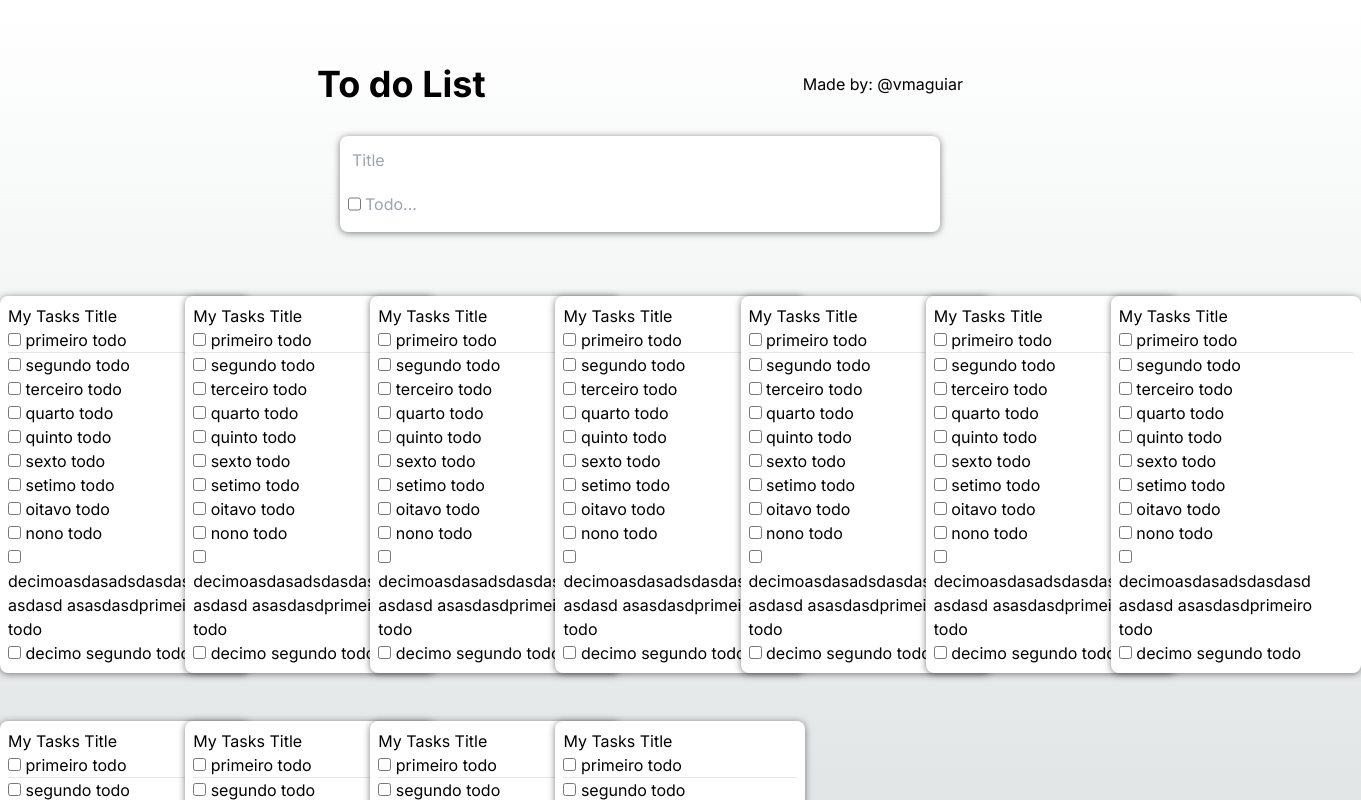
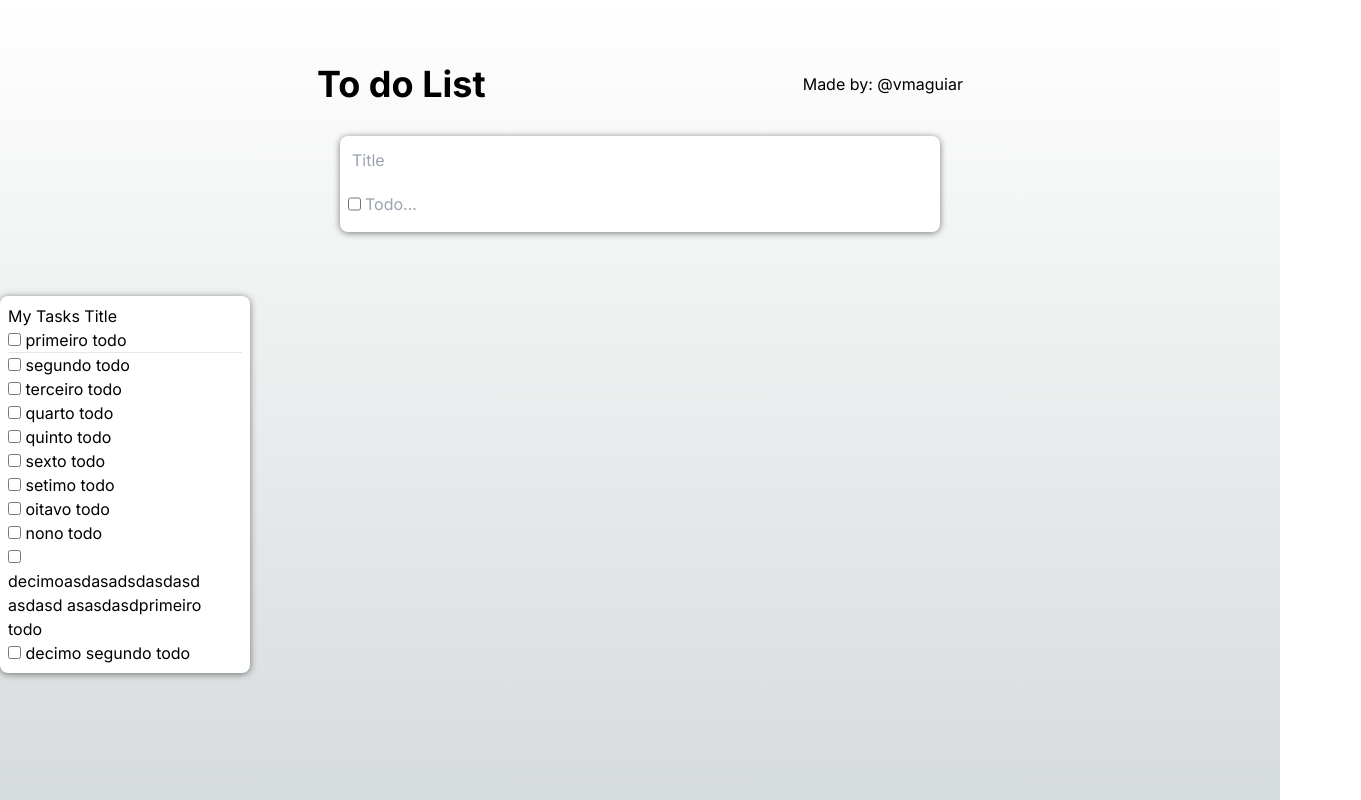
Before and after one commit to vmaguiar/qavi-todo-list-app, a Next.js app: page / in a window 1280 px wide. Shown: the top 800 px of the page, 1361 px wide, since content can reach past the window. Built offline with nearby package versions, Linux system fonts and the light colour scheme.

Commit message:
refactor: removes/changes "returns" test code

```diff
--- a/src/app/page.tsx
+++ b/src/app/page.tsx
@@ -120,17 +120,7 @@ export default function Home() {
         </div> */}
 
       {/* Container with all to do cards */}
-      <div className="grid grid-flow-row grid-cols-7 gap-4 my-8">
-        <Card />
-        <Card />
-        <Card />
-        <Card />
-        <Card />
-        <Card />
-        <Card />
-        <Card />
-        <Card />
-        <Card />
+      <div className="grid grid-flow-row grid-cols-5 gap-4 my-8">
         <Card />
       </div>
       {/* </main> */}
--- a/src/components/Card.tsx
+++ b/src/components/Card.tsx
@@ -15,15 +15,15 @@ export function Card() {
 
       <input type="checkbox" name="4TaskName" id="4TaskId" value="4TaskValue" />
       <label htmlFor="4TaskId">4th Task</label> */}
-      <Todo todoText={'primeiro todo'} index={1} key={1} /> <hr />
-      <Todo todoText={'segundo todo'} index={2} key={2} />
-      <Todo todoText={'terceiro todo'} index={3} key={3} />
-      <Todo todoText={'quarto todo'} index={4} key={4} />
-      <Todo todoText={'quinto todo'} index={5} key={5} />
-      <Todo todoText={'sexto todo'} index={6} key={6} />
-      <Todo todoText={'setimo todo'} index={7} key={7} />
-      <Todo todoText={'oitavo todo'} index={8} key={8} />
-      <Todo todoText={'nono todo'} index={9} key={9} />
+      <Todo todoText={'primeiro todo'} index={1} /> <hr />
+      <Todo todoText={'segundo todo'} index={2} />
+      <Todo todoText={'terceiro todo'} index={3} />
+      <Todo todoText={'quarto todo'} index={4} />
+      <Todo todoText={'quinto todo'} index={5} />
+      <Todo todoText={'sexto todo'} index={6} />
+      <Todo todoText={'setimo todo'} index={7} />
+      <Todo todoText={'oitavo todo'} index={8} />
+      <Todo todoText={'nono todo'} index={9} />
       <Todo todoText={'decimoasdasadsdasdasdasdasd asasdasdprimeiro todo'} index={10} key={10} />
       <Todo todoText={'decimo segundo todo'} index={11} key={11} />
     </div>
```
